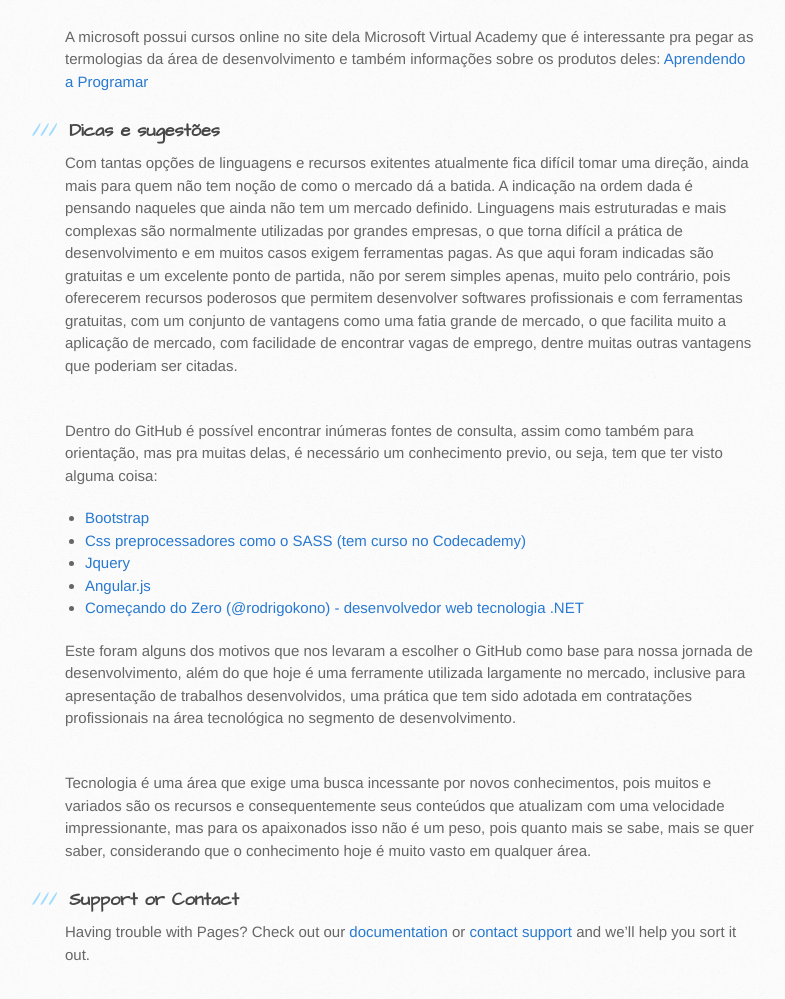
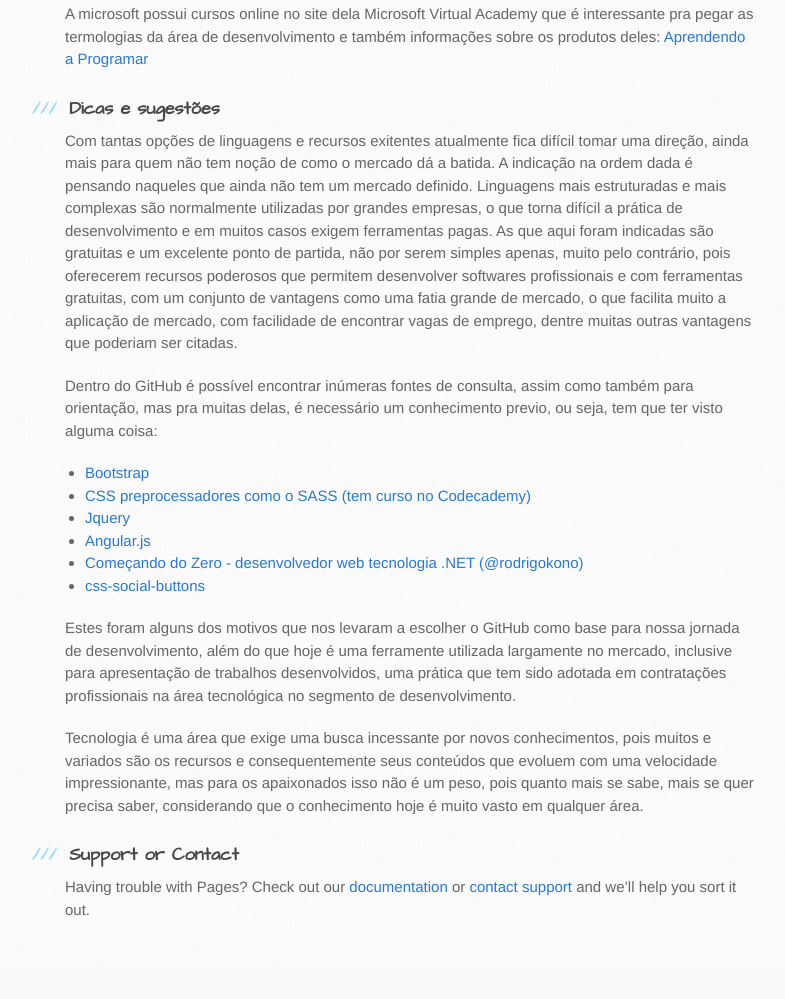
Before and after one commit to FDG-repository/FuturosDesenvolvedores, a plain HTML site: page index.html in a window 1280 px wide. Shown: the part 1525-2524 px from the top of the page, without its empty margins (105-890 px from the left). After the commit the page ends 2489 px from the top, so only its background shows below. Drawn offline with Linux system fonts and the light colour scheme.

Commit message:
Update index.html

```diff
--- a/index.html
+++ b/index.html
@@ -59,7 +59,7 @@ aprendam com o seu trabalho. A Codecademy oferece um curso gratuito para o uso d
 Se preferir um exemplo mais simples, existe <a href="https://guides.github.com/activities/hello-world/">uma página aqui</a> que dá orientação
 simples da criação de um repositório até fazer um <code>Merge</code>, que nada mais é do que tornar a sua edição na versão oficial/final, o que chamamos de subir
 a versão mais atual do arquivo(s)/projeto(s).</p>
-<br>
+
 <p>A microsoft possui cursos online no site dela Microsoft Virtual Academy que é interessante pra pegar as termologias da área de desenvolvimento
 e também informações sobre os produtos deles: <a href="https://mva.microsoft.com/pt-br/training-courses/aprendendo-a-programar-14132?l=sq62Zc5dB_705513172">Aprendendo a Programar</a></p>
 
@@ -74,26 +74,26 @@ As que aqui foram indicadas são gratuitas e um excelente ponto de partida, não
 oferecerem recursos poderosos que permitem desenvolver softwares profissionais e com ferramentas gratuitas,
 com um conjunto de vantagens como uma fatia grande de mercado, o que facilita muito a aplicação de mercado, com facilidade de encontrar
 vagas de emprego, dentre muitas outras vantagens que poderiam ser citadas.</p>
-<br>
+
 <p>Dentro do GitHub é possível encontrar inúmeras fontes de consulta, assim como também para orientação, mas pra muitas delas, é necessário um
 conhecimento previo, ou seja, tem que ter visto alguma coisa:
 <ul>
   <li><a href="https://github.com/twbs/bootstrap">Bootstrap</a></li>
-  <li><a href="https://github.com/showcases/css-preprocessors">Css preprocessadores como o</a> <a href="https://github.com/sass/sass">SASS</a>
+  <li><a href="https://github.com/showcases/css-preprocessors">CSS preprocessadores como o</a> <a href="https://github.com/sass/sass">SASS</a>
   <a href="https://www.codecademy.com/learn/learn-sass">(tem curso no Codecademy)</a></li>
   <li><a href="https://github.com/jquery/jquery">Jquery</a></li>
   <li><a href="https://github.com/angular/angular.js">Angular.js</a></li>
-  <li><a href="https://github.com/rodrigokono/comecandodozero">Começando do Zero (@rodrigokono) - desenvolvedor web tecnologia .NET</a></li>
+  <li><a href="https://github.com/rodrigokono/comecandodozero">Começando do Zero - desenvolvedor web tecnologia .NET (@rodrigokono)</a></li>
+  <li><a href="https://github.com/smcllns/css-social-buttons">css-social-buttons</a></li>
 </ul>
-Este foram alguns dos motivos que nos levaram a
+Estes foram alguns dos motivos que nos levaram a
 escolher o GitHub como base para nossa jornada de desenvolvimento, além do que hoje é uma ferramente utilizada largamente no mercado, inclusive
 para apresentação de trabalhos desenvolvidos, uma prática que tem sido adotada em contratações profissionais na área tecnológica no
 segmento de desenvolvimento.</p>
-<br>
 
 <p>Tecnologia é uma área que exige uma busca incessante por novos conhecimentos, pois muitos e variados são os
-recursos e consequentemente seus conteúdos que atualizam com uma velocidade impressionante, mas para os apaixonados isso não é um peso,
-pois quanto mais se sabe, mais se quer saber, considerando que o conhecimento hoje é muito vasto em qualquer área.</p>
+recursos e consequentemente seus conteúdos que evoluem com uma velocidade impressionante, mas para os apaixonados isso não é um peso,
+pois quanto mais se sabe, mais se quer precisa saber, considerando que o conhecimento hoje é muito vasto em qualquer área.</p>
 
 <h3>
 <a id="support-or-contact" class="anchor" href="#support-or-contact" aria-hidden="true"><span aria-hidden="true" class="octicon octicon-link"></span></a>Support or Contact</h3>
```
